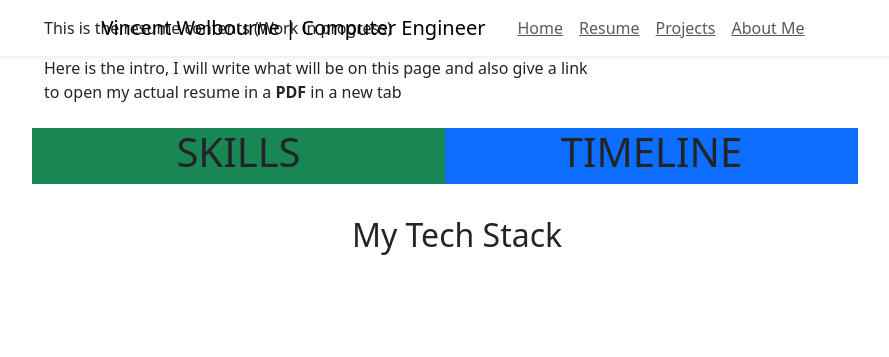
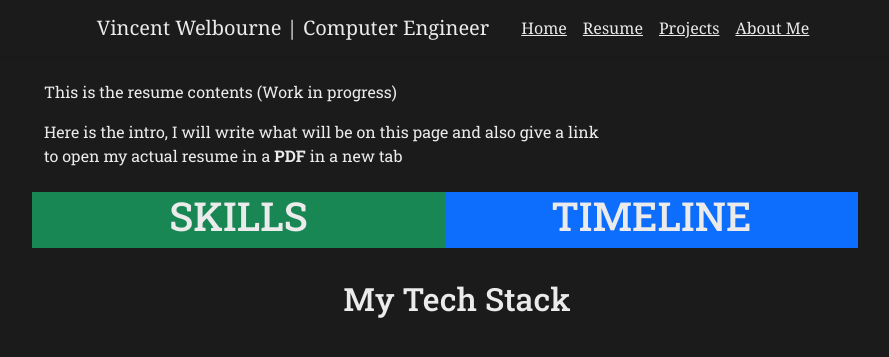
Before and after one commit to Bicente44/bicente_website, a Jekyll site: the page built from resume.markdown, in a window 1280 px wide and 900 px high. Shown: the top 357 px of the window, without its empty margins (183-1072 px from the left). Built offline with Jekyll 4.4.1, drawn with Linux system fonts in a browser that asks for light colours.

Commit message:
Change colors and remove navbar for modularity
complete rework and cleanup also changed site colors to darker toned as
it looks way better

```diff
--- a/assets/main.scss
+++ b/assets/main.scss
@@ -1,6 +1,9 @@
 ---
 # For Jekyll to compile?
 ---
+
+//@import navbar;
+@use "index" as *;
 
 :root {
   --bg: white;
@@ -8,62 +11,21 @@
   --muted: gray;
   --accent: blue;
   --nav-height: 56px;
-}
-/* Max width? */
-
-#navbar {
-  position: fixed;
-  top: 0;
-  left: 0;
-  right: 0;
-  transform: translateY(0);
-  transition: transform 220ms ease;
-  z-index: 1030;
-  will-change: transform;
+  --font-body: 'Roboto Slab', Georgia, "Times New Roman", serif;
 }
 
 body {
   padding-top: var(--nav-height, 56px);
+  background-color: #1b1b1b;
+  color: #ebebeb;
+  margin-top: 4rem;
+  font-family: var(--font-body);
 }
 
-#navbar:focus-within {
-  transform: translateY(0);
+.box {
+  padding: 20px;
+  border: 1px solid #27272a;
+  border-radius: 10px;
+  margin-bottom: 20px;
+  color: white;
 }
-
-@media (max-width: 1000px) {
-  #navbar .container-fluid {
-    display: flex !important;
-    flex-direction: column;
-    align-items: center;
-    gap: .35rem;
-    padding-top: .25rem;
-  }
-
-  #navbar .navbar-brand {
-    display: block;
-    width: 100%;
-    text-align: center;
-    margin: 0;
-    padding: .25rem 0;
-  }
-
-    #navbar .navbar-nav {
-    display: flex !important;
-    flex-direction: row !important;
-    flex-wrap: wrap;
-    justify-content: center;
-    width: 100%;
-    padding-left: 0;
-    margin: 0;
-    gap: .5rem;
-    list-style: none;
-  }
-
-    #navbar .nav-item {
-    display: inline-block;
-  }
-
-    #navbar .nav-link {
-    padding: .25rem .5rem;
-  }
-}
```
